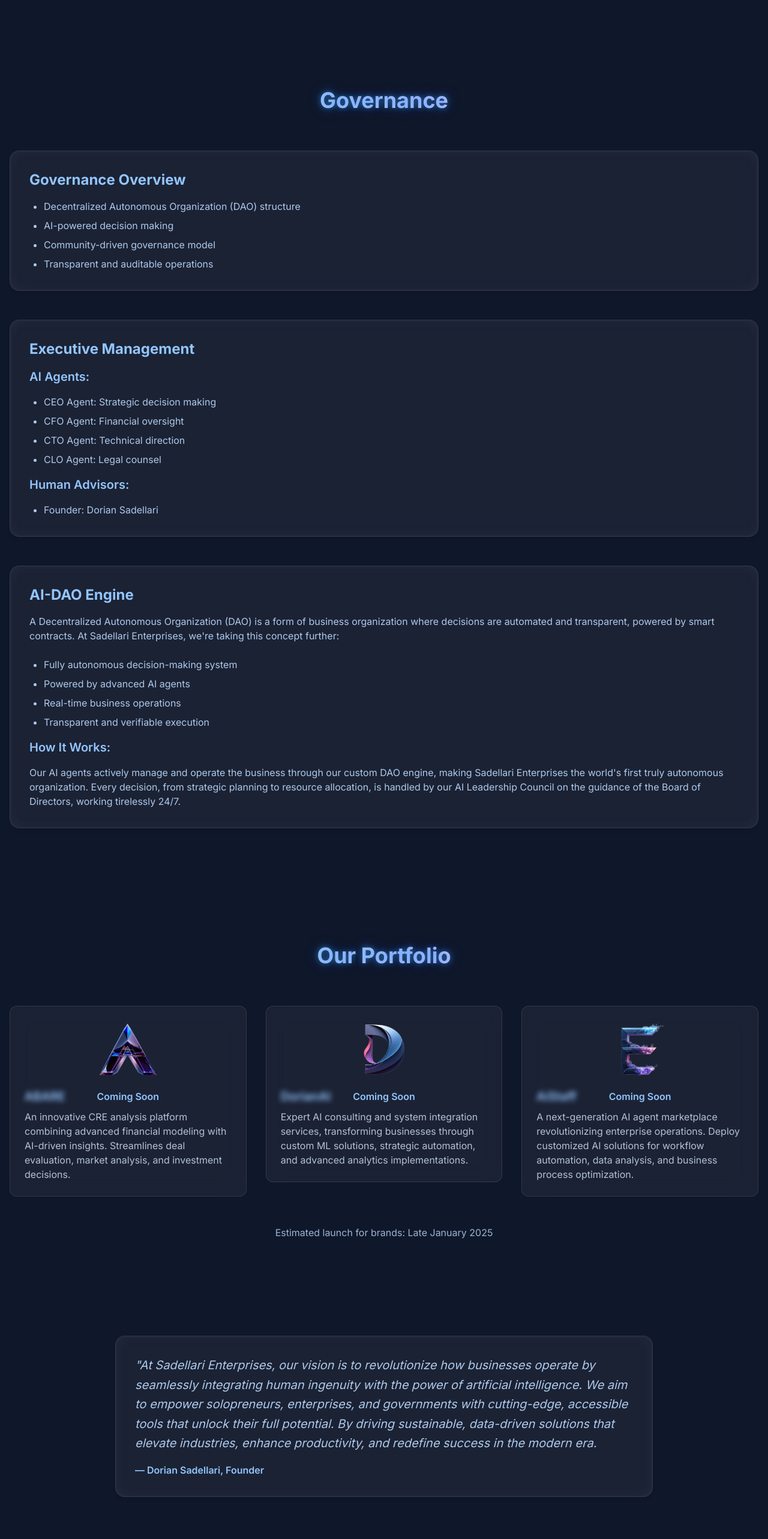
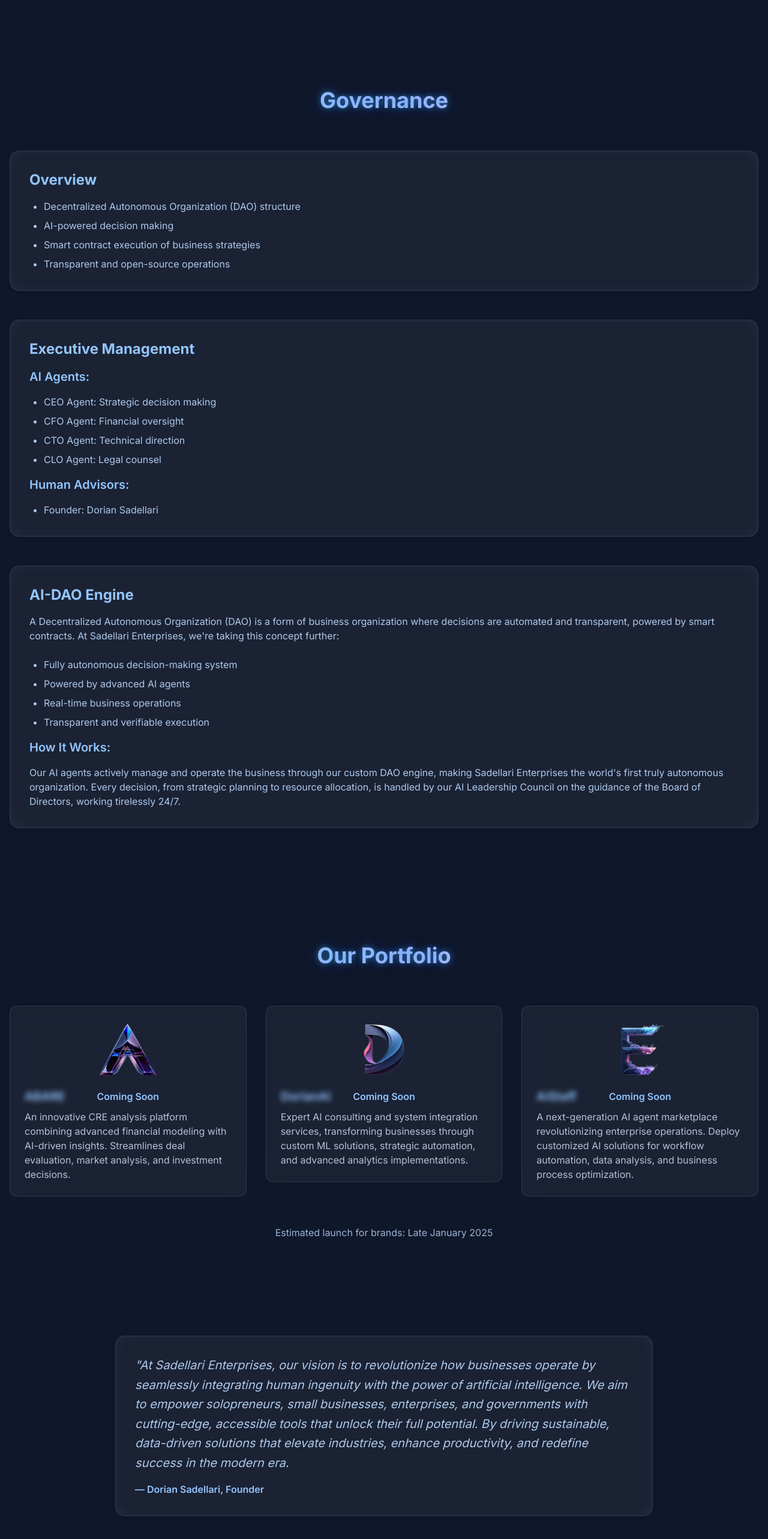
Before and after one commit to tony-42069/sadellari-website, a Next.js app: page / in a window 1280 px wide. Shown: the part 2479-5045 px from the top of the page at 60% size. Built offline with nearby package versions, Linux system fonts and the light colour scheme.

Commit message:
Updated Memory Bank with governance section details

```diff
--- a/src/components/EnhancedLanding.tsx
+++ b/src/components/EnhancedLanding.tsx
@@ -321,10 +321,10 @@ const EnhancedLanding: React.FC = () => {
           <blockquote className="glass p-8 border-l-4 border-blue-500 max-w-4xl mx-auto rounded-2xl">
             <p className="text-xl text-blue-200/90 italic leading-relaxed">
               "At Sadellari Enterprises, our vision is to revolutionize how businesses operate by seamlessly
-              integrating human ingenuity with the power of artificial intelligence. We aim to empower
-              solopreneurs, enterprises, and governments with cutting-edge, accessible tools that unlock their full
-              potential. By driving sustainable, data-driven solutions that elevate industries, enhance productivity,
-              and redefine success in the modern era.
+              integrating human ingenuity with the power of artificial intelligence. We aim to empower solopreneurs,
+              small businesses, enterprises, and governments with cutting-edge, accessible tools that unlock their
+              full potential. By driving sustainable, data-driven solutions that elevate industries, enhance
+              productivity, and redefine success in the modern era.
             </p>
             <footer className="mt-4 text-blue-300 font-semibold">
               — Dorian Sadellari, Founder
--- a/src/components/GovernanceSection.tsx
+++ b/src/components/GovernanceSection.tsx
@@ -11,12 +11,12 @@ const GovernanceSection = () => {
         <div className="space-y-12 text-blue-200/90">
           {/* Governance Overview */}
           <div className="glass p-8 rounded-2xl">
-            <h3 className="text-2xl font-bold text-blue-300 mb-4">Governance Overview</h3>
+            <h3 className="text-2xl font-bold text-blue-300 mb-4">Overview</h3>
             <ul className="list-disc pl-6 space-y-2">
               <li>Decentralized Autonomous Organization (DAO) structure</li>
               <li>AI-powered decision making</li>
-              <li>Community-driven governance model</li>
-              <li>Transparent and auditable operations</li>
+              <li>Smart contract execution of business strategies</li>
+              <li>Transparent and open-source operations</li>
             </ul>
           </div>
 
```
Also changed, not shown: cline_docs/activeContext.md (+15 -2 lines).
